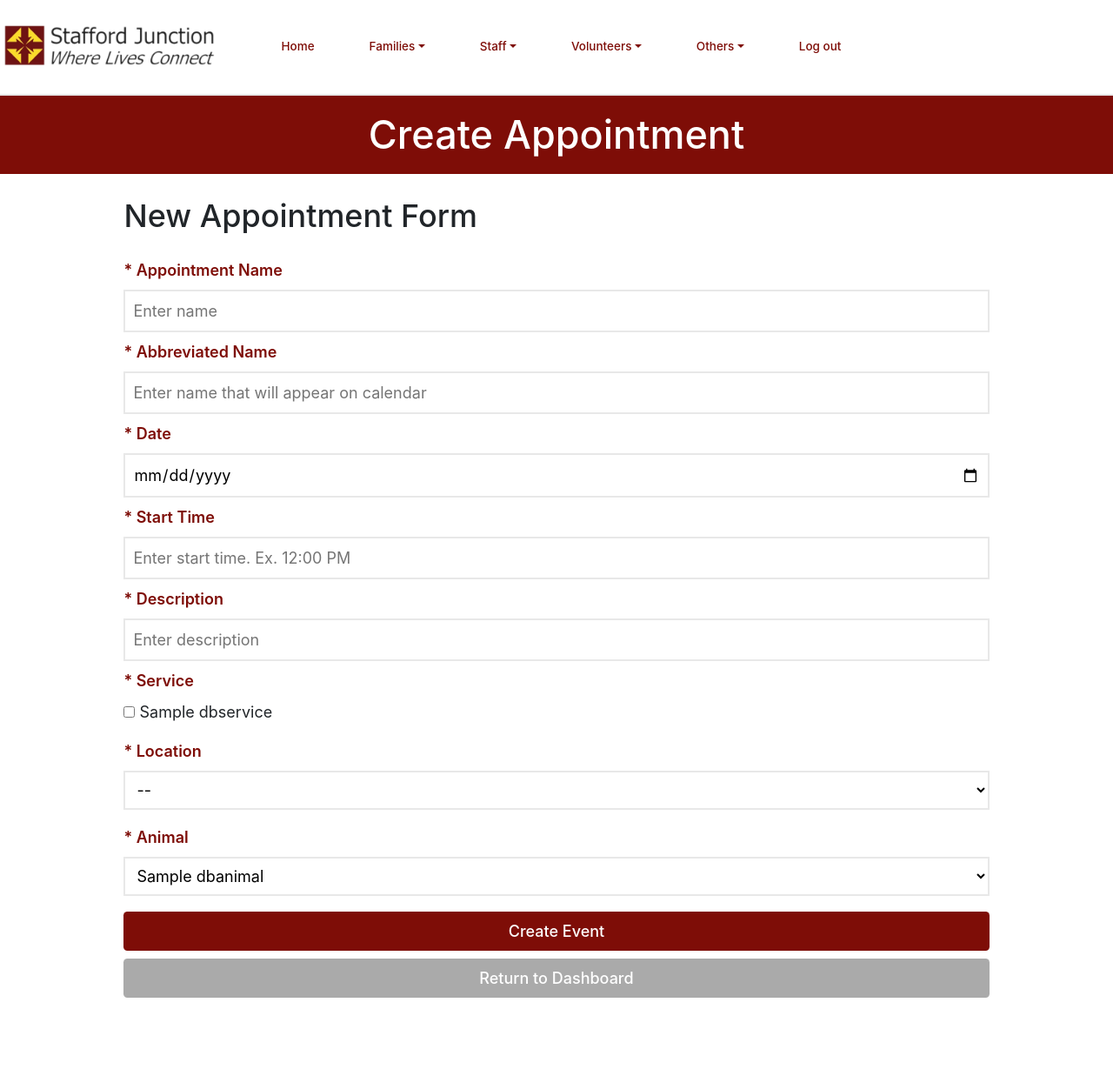
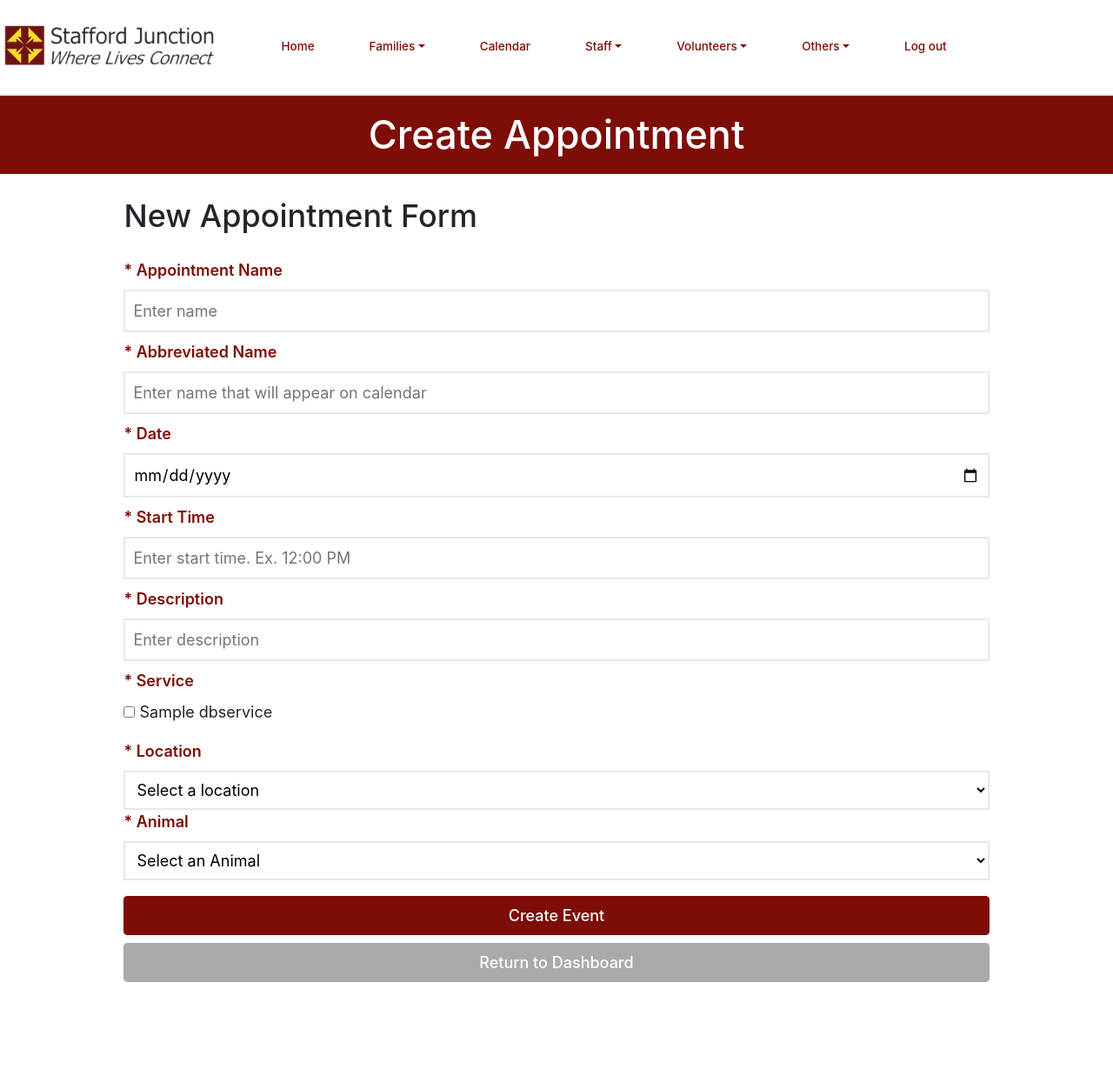
Before and after one commit to YonatanAsfaw/StaffordJunction, a PHP site: page /addEvent.php in a window 1280 px wide. Shown: the whole page at 87% size. After the commit the page ends 1129 px from the top, so only its background shows below. Run offline with PHP 8.4, Linux system fonts and the light colour scheme; the visitor is signed in with stand-in values (Sample User, id 1); tables that the repository leaves empty hold one stand-in row (values such as "Sample post").

Commit message:
Calander for admin to view

```diff
--- a/addEvent.php
+++ b/addEvent.php
@@ -23,14 +23,28 @@
         die();
     }
     if ($_SERVER["REQUEST_METHOD"] == "POST") {
+        echo "Raw POST data:<br>";
+        var_dump($_POST);
         require_once('include/input-validation.php');
         require_once('database/dbEvents.php');
         $args = sanitize($_POST, null);
+        echo "Sanitized args:<br>";
+        var_dump($args);
         $required = array(
             "name", "abbrev-name", "date", "start-time", "description", "location", "service", "animal"
         );
         if (!wereRequiredFieldsSubmitted($args, $required)) {
-            echo 'bad form data';
+            $missing = [];
+            foreach ($required as $field) {
+                if ($field === "service") {
+                    if (!isset($args[$field]) || !is_array($args[$field]) || empty($args[$field])) {
+                        $missing[] = $field;
+                    }
+                } elseif (!isset($args[$field]) || trim($args[$field]) === '') {
+                    $missing[] = $field;
+                }
+            }
+            echo "Bad form data: Missing or invalid fields - " . implode(", ", $missing);
             die();
         } else {
             $validated = validate12hTimeRangeAndConvertTo24h($args["start-time"], "11:59 PM");
@@ -121,40 +135,33 @@
                         echo '</ul>';
                     ?>
                 </fieldset>
-                <label for="name">* Location </label>
-                <select for="name" id="location" name="location" required>
-                    <option value="">--</option>
+                <label for="location">* Location</label>
+                <select id="location" name="location" required>
+                    <option value="" disabled selected>Select a location</option>
                     <?php
-                        // fetch data from the $all_locations variable
-                        // and individually display as an option
-                        while ($location = mysqli_fetch_array(
-                                $all_locations, MYSQLI_ASSOC)):;
+                        mysqli_data_seek($all_locations, 0); // Reset pointer
+                        while ($location = mysqli_fetch_array($all_locations, MYSQLI_ASSOC)) {
+                            echo '<option value="' . htmlspecialchars($location['id']) . '">' . htmlspecialchars($location['name']) . '</option>';
+                        }
+                        if (mysqli_num_rows($all_locations) == 0) {
+                            echo '<option value="" disabled>No locations available</option>';
+                        }
                     ?>
-                    <option value="<?php echo $location['id'];?>">
-                        <?php echo $location['name'];?>
-                    </option>
+                </select>
+
+                <label for="animal">* Animal</label>
+                <select id="animal" name="animal" required>
+                    <option value="" disabled selected>Select an Animal</option>
                     <?php
-                        endwhile;
-                        // terminate while loop
+                        mysqli_data_seek($all_animals, 0); // Reset pointer
+                        while ($animal = mysqli_fetch_array($all_animals, MYSQLI_ASSOC)) {
+                            echo '<option value="' . htmlspecialchars($animal['id']) . '">' . htmlspecialchars($animal['name']) . '</option>';
+                        }
+                        if (mysqli_num_rows($all_animals) == 0) {
+                            echo '<option value="" disabled>No locations available</option>';
+                        }
                     ?>
-                </select><p></p>
-
-                <label for="name">* Animal</label>
-                <select for="name" id="animal" name="animal" required>
-                    <?php
-                        // fetch data from the $all_animals variable
-                        // and individually display as an option
-                        while ($animal = mysqli_fetch_array(
-                                $all_animals, MYSQLI_ASSOC)):;
-                    ?>
-                    <option value="<?php echo $animal['id'];?>">
-                        <?php echo $animal['name'];?>
-                    </option>
-                    <?php
-                        endwhile;
-                        // terminate while loop
-                    ?>
-                </select><br/>
+                </select>
                 <p></p>
                 <input type="submit" value="Create Event">
             </form>
--- a/header.php
+++ b/header.php
@@ -152,7 +152,7 @@
                 echo('<a class="dropdown-item" href="' . $path . 'findFamily.php">Search Family</a>');
                 echo('<a class="dropdown-item" href="' . $path . 'familySignUpStaff.php">Add Family Account</a>');
                 echo('<a class="dropdown-item" href="' . $path . 'formSearch.php">Reports</a>');
-
+                echo('<li><a class="nav-link active" aria-current="page" href="' . $path . 'calendar.php">Calendar</a></li>');
                 if($_SESSION['access_level'] > 2){
                     echo('<li class="nav-item dropdown">');
                     echo('<a class="nav-link dropdown-toggle" id="navbarDropdown" role="button" data-toggle="dropdown" aria-haspopup="true" aria-expanded="false">Staff</a>');
```
